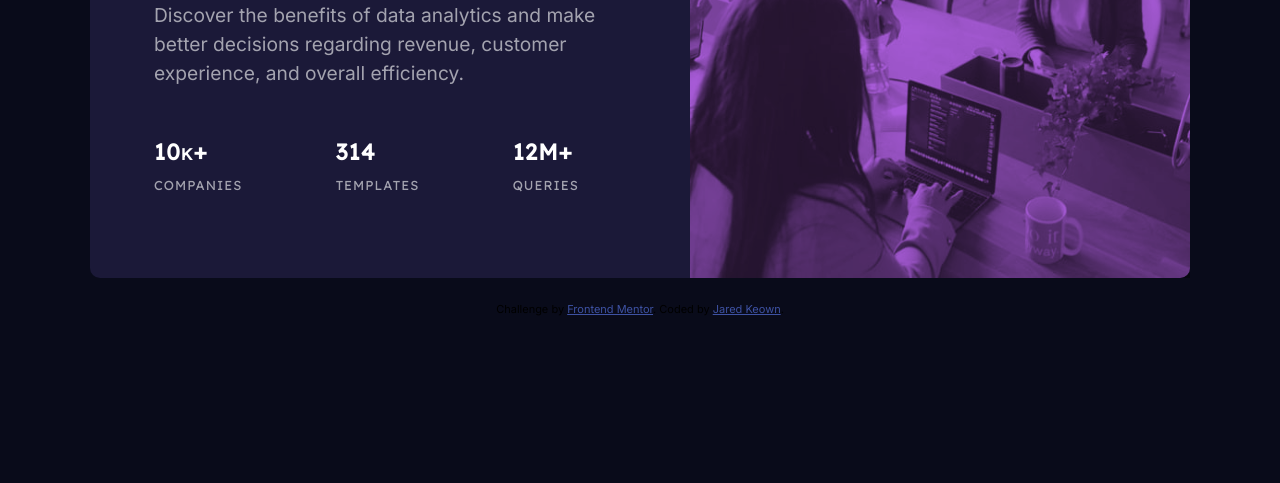
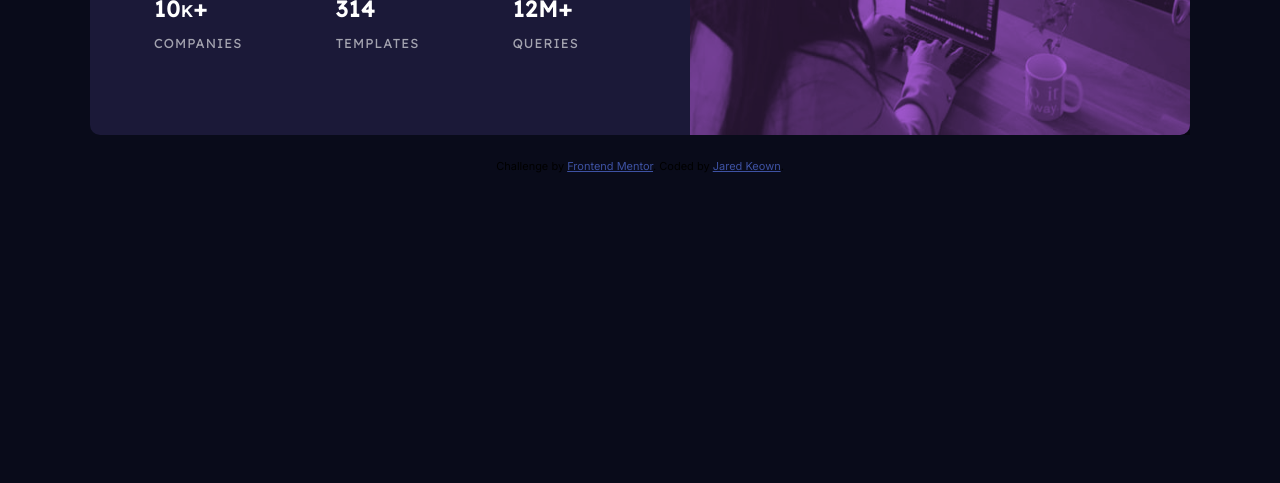
Before and after one commit to jkeown/fem_stats_card_component, a plain HTML site: page index.html in a window 1280 px wide. Shown: the part 341-824 px from the top of the page. Before the commit the page ends 800 px from the top, so only its background shows below. Drawn offline with Linux system fonts and the light colour scheme.

Commit message:
fixed top cutoff mobile

```diff
--- a/style.css
+++ b/style.css
@@ -19,10 +19,10 @@ body {
   background: var(--dark-blue);
   font-size: 15px;
   font-family: "Inter", sans-serif;
-  display: flex;
+  /* display: flex;
   flex-direction: column;
   justify-content: center;
-  align-items: center;
+  align-items: center; */
 }
 p {
   color: var(--slightly-transparent-white2);
@@ -88,6 +88,7 @@ strong {
 
 @media (min-width: 750px) {
   .card {
+    margin: 1.5rem auto;
     display: flex;
     text-align: left;
     max-width: 1100px;
```
